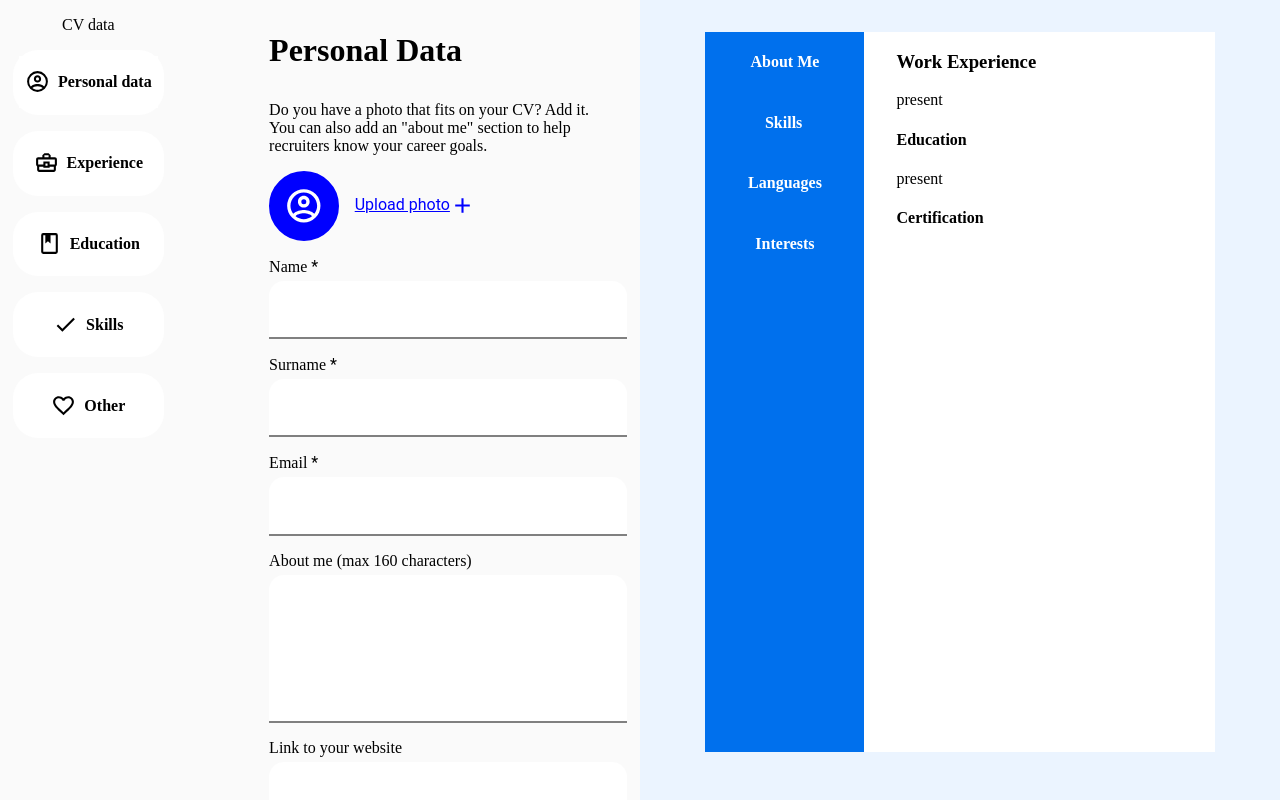
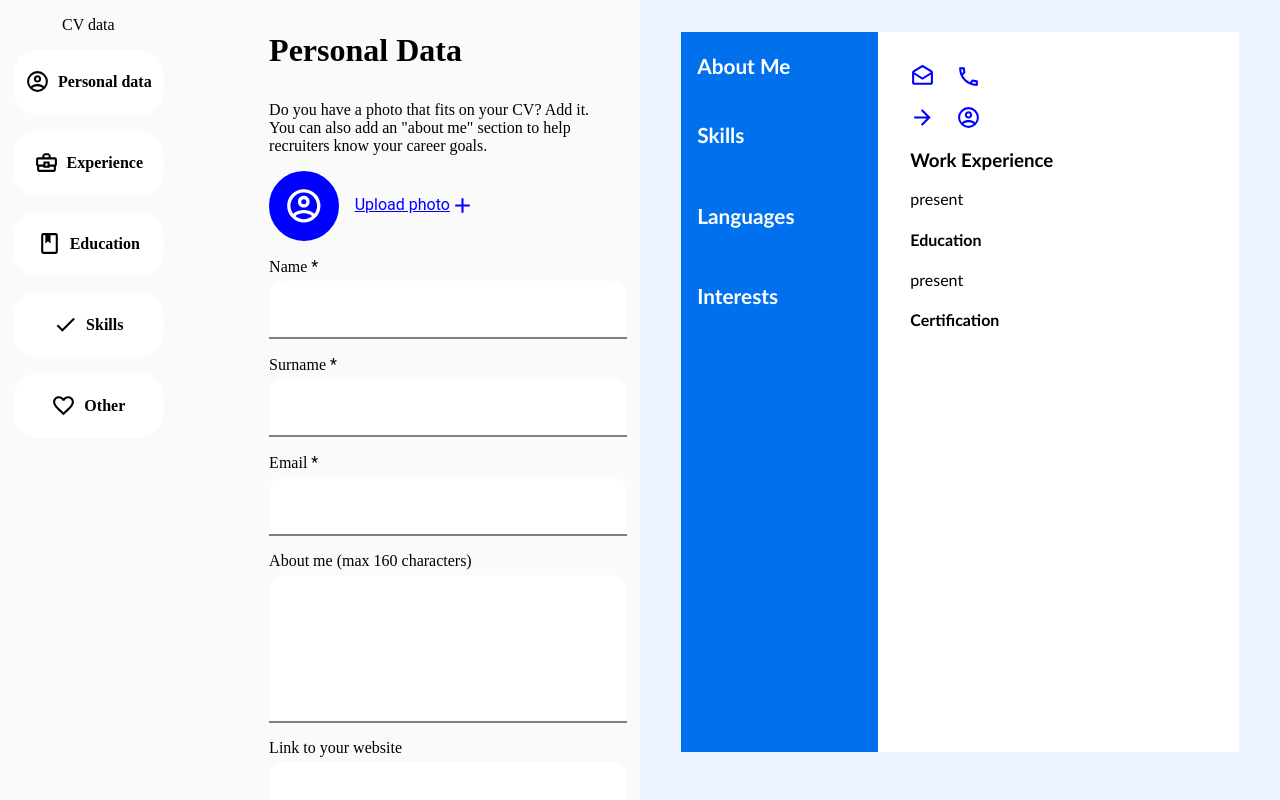
Before and after one commit to newbbiecoder/cv-application, a React (Vite) app: page / in a window 1280 px wide. Shown: the top 800 px of the page. Built offline with nearby package versions, Linux system fonts and the light colour scheme; a web font is replaced by a local one.

Commit message:
added styling for personalData input fields for cv preview container

```diff
--- a/src/App.css
+++ b/src/App.css
@@ -779,32 +779,105 @@ label[for="school-end"].studying-hidden {
     position: sticky;
     top: 2rem;
     height: var(--height);
-    width: calc(var(--height) * (210/297));
+    width: calc(var(--height) * (230/297));
     container-type: inline-size;
 }
 
 .left-side {
-    flex: 1;
+    flex: 1.2;
     background-color: #0070ed;
     color: white;
     display: flex;
     flex-direction: column;
-    align-items: center;
+    align-items: flex-start;
+    font-family: Calibri;
 
     .skills {
         ul {
             list-style-type: none;
         }
     }
+
+    .about-me {
+        h3 {
+            font-size: 1.3rem;
+            margin-bottom: 0;
+        }
+        margin-left: 1rem;
+        p {
+            text-align: left;
+            width: 90%;
+            font-size: 17px;
+        }
+    }
+
+    .skills, .language, .interest {
+        margin-left: 1rem;
+        h4 {
+            font-size: 1.3rem;
+        }
+    }
+
 }
 
 .right-side {
     flex: 2;
     background-color: white;
     padding-left: 2rem;
+    font-family: Calibri;
 
     .fullName {
         display: flex;
+        flex-wrap: wrap;
         gap: 0.5rem;
+        font-size: 2.5rem;
+        padding-top: 1rem;
+        padding-bottom: 1rem;
+        font-family: Gravitica;
+        font-weight: bold;
+    }
+
+    .header {
+        display: flex;
+        flex-direction: column;
+        gap: 1rem;
+        flex-wrap: wrap;
+
+        .header-container {
+            display: flex;
+            flex-wrap: wrap;
+            gap: 1rem;
+
+            .mail, .phoneNumber {
+                display: flex;
+                flex-wrap: wrap;
+                gap: 0.3rem;
+                justify-content: center;
+                align-items: center;
+
+                svg {
+                    height: 25px;
+                    width: 25px;
+                    fill: blue;
+                }
+                p {
+                    margin: 0;
+                }
+            }
+            .residence, .website {
+                display: flex;
+                flex-wrap: wrap;
+                gap: 0.3rem;
+                svg {
+                    width: 25px;
+                    height: 25px;
+                    fill: blue;
+                }
+                p {
+                    margin: 0;
+                }
+
+            }
+        }
     }
 }
--- a/src/components/previewContainer.jsx
+++ b/src/components/previewContainer.jsx
@@ -56,7 +56,7 @@ function LeftSide(props) {
         <>
             {/* <img src="" alt="" /> */}
             <div className="about-me">
-                <h4>About Me</h4>
+                <h3>About Me</h3>
                 <p>{props.aboutMe}</p>
             </div>
 
@@ -89,26 +89,26 @@ function RightSide(props) {
                 <div className="surname">{props.surName}</div>
             </div>
             <div className="header">
-                <div>
+                <div className="header-container">
                     <div className="mail">
-                        {/* <img src="" alt="" /> */}
+                        <svg xmlns="http://www.w3.org/2000/svg" viewBox="0 0 24 24"><title>email-open-outline</title><path d="M21.03 6.29L12 .64L2.97 6.29C2.39 6.64 2 7.27 2 8V18C2 19.1 2.9 20 4 20H20C21.1 20 22 19.1 22 18V8C22 7.27 21.61 6.64 21.03 6.29M20 18H4V10L12 15L20 10V18M12 13L4 8L12 3L20 8L12 13Z" /></svg>
                         <p>{props.mail}</p>
                     </div>
 
                     <div className="phoneNumber">
-                        {/* <img src="" alt="" /> */}
+                        <svg xmlns="http://www.w3.org/2000/svg" viewBox="0 0 24 24"><title>phone-outline</title><path d="M20,15.5C18.8,15.5 17.5,15.3 16.4,14.9C16.3,14.9 16.2,14.9 16.1,14.9C15.8,14.9 15.6,15 15.4,15.2L13.2,17.4C10.4,15.9 8,13.6 6.6,10.8L8.8,8.6C9.1,8.3 9.2,7.9 9,7.6C8.7,6.5 8.5,5.2 8.5,4C8.5,3.5 8,3 7.5,3H4C3.5,3 3,3.5 3,4C3,13.4 10.6,21 20,21C20.5,21 21,20.5 21,20V16.5C21,16 20.5,15.5 20,15.5M5,5H6.5C6.6,5.9 6.8,6.8 7,7.6L5.8,8.8C5.4,7.6 5.1,6.3 5,5M19,19C17.7,18.9 16.4,18.6 15.2,18.2L16.4,17C17.2,17.2 18.1,17.4 19,17.4V19Z" /></svg>
                         <p>{props.phoneNumber}</p>
                     </div>
                 </div>
 
-                <div>
+                <div className="header-container">
                     <div className="residence">
-                        {/* <img src="" alt="" /> */}
+                        <svg xmlns="http://www.w3.org/2000/svg" viewBox="0 0 24 24"><title>arrow-right</title><path d="M4,11V13H16L10.5,18.5L11.92,19.92L19.84,12L11.92,4.08L10.5,5.5L16,11H4Z" /></svg>
                         <p>{props.residence}</p>
                     </div>
                     <div className="website">
-                        {/* <img src="" alt="" /> */}
-                        <p>{props.website}</p>
+                        <svg xmlns="http://www.w3.org/2000/svg" viewBox="0 0 24 24"><title>account-circle-outline</title><path d="M12,2A10,10 0 0,0 2,12A10,10 0 0,0 12,22A10,10 0 0,0 22,12A10,10 0 0,0 12,2M7.07,18.28C7.5,17.38 10.12,16.5 12,16.5C13.88,16.5 16.5,17.38 16.93,18.28C15.57,19.36 13.86,20 12,20C10.14,20 8.43,19.36 7.07,18.28M18.36,16.83C16.93,15.09 13.46,14.5 12,14.5C10.54,14.5 7.07,15.09 5.64,16.83C4.62,15.5 4,13.82 4,12C4,7.59 7.59,4 12,4C16.41,4 20,7.59 20,12C20,13.82 19.38,15.5 18.36,16.83M12,6C10.06,6 8.5,7.56 8.5,9.5C8.5,11.44 10.06,13 12,13C13.94,13 15.5,11.44 15.5,9.5C15.5,7.56 13.94,6 12,6M12,11A1.5,1.5 0 0,1 10.5,9.5A1.5,1.5 0 0,1 12,8A1.5,1.5 0 0,1 13.5,9.5A1.5,1.5 0 0,1 12,11Z" /></svg>
+                        <p><a href={props.website}>{props.website}</a></p>
                     </div>
                 </div>
             </div>
```
